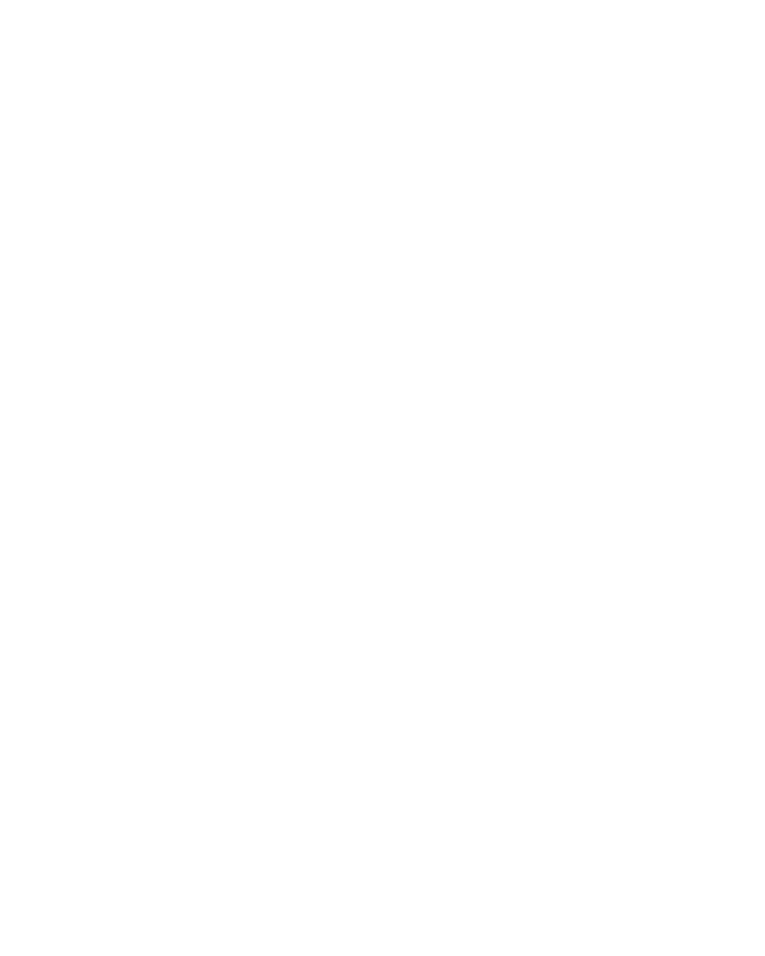
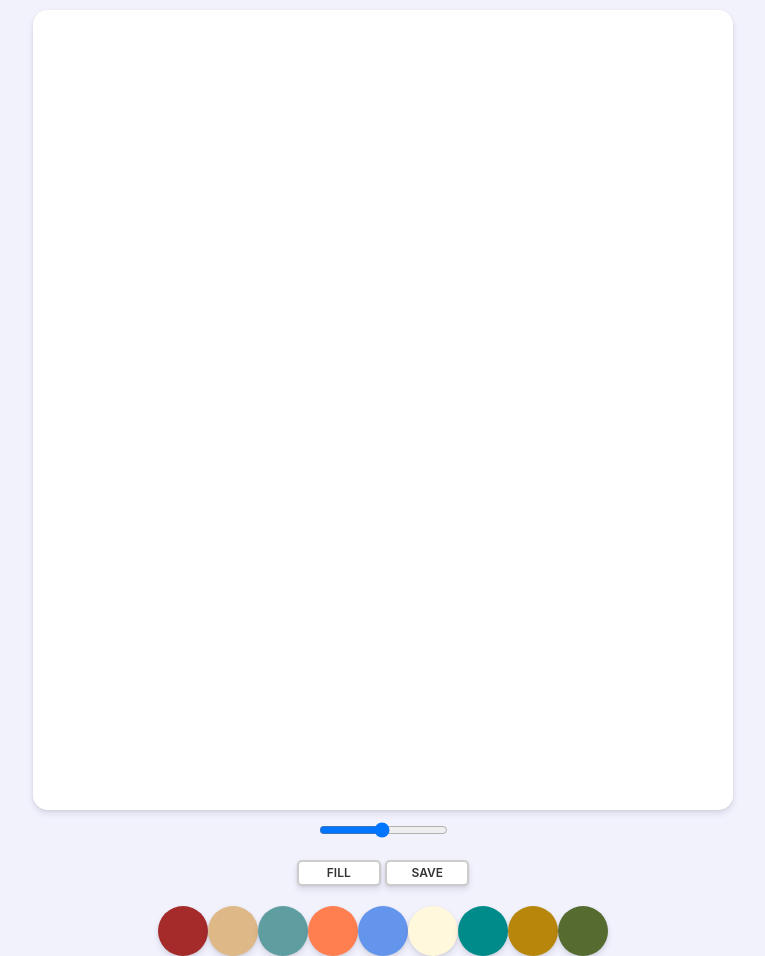
Before and after one commit to kkangmj/NomadCoders-PaintJS, a plain HTML site: page index.html in a window 1280 px wide. Shown: the whole page, without its empty margins (257-1022 px from the left). Before the commit the page ends 800 px from the top, so only its background shows below. Drawn offline with Linux system fonts and the light colour scheme.

Commit message:
feat: Add canvas drawing related functions
- Canvas 개발 완료

```diff
--- a/app.js
+++ b/app.js
@@ -0,0 +1,104 @@
+const canvas = document.getElementById("jsCanvas");
+const colors = document.getElementById("jsColors");
+const range = document.getElementById("jsRange");
+const mode = document.getElementById("jsMode");
+const save = document.getElementById("jsSave");
+
+const INITIAL_COLOR = "#a52a2a";
+
+const ctx = canvas.getContext("2d");
+
+ctx.fillStyle = "white";
+ctx.fillRect(0, 0, 700, 800);
+ctx.strokeStyle = INITIAL_COLOR;
+ctx.fillStyle = INITIAL_COLOR;
+ctx.lineWidth = 2.5;
+
+let painting = false;
+let filling = false;
+
+function startPainting(){
+    painting = true;
+}
+
+function stopPainting(){
+    painting = false;
+}
+
+function onMouseMove(event){
+    const offsetX = event.offsetX;
+    const offsetY = event.offsetY;
+
+    if (painting){
+        ctx.lineTo(offsetX, offsetY);
+        ctx.stroke();
+    } else{
+        ctx.beginPath();
+        ctx.moveTo(offsetX, offsetY);
+        ctx.closePath();
+    }
+}
+
+function changeColor(event){
+    const color = event.target.style.backgroundColor;
+    ctx.strokeStyle = color;
+    ctx.fillStyle = color;
+}
+
+function changeRange(){
+    ctx.lineWidth = range.value;
+}
+
+function changeMode(){
+    if (!filling){
+        ctx.fillRect(0, 0, 700, 800);
+        mode.innerHTML = "Paint";
+        filling = true;
+    } else{
+        mode.innerHTML = "Fill";
+        filling = false;
+    }
+}
+
+function changeFillColor(){
+    if (filling){
+        ctx.fillRect(0, 0, 700, 800);
+    }
+}
+
+function handleCM(event){
+    event.preventDefault();
+}
+
+function saveClick(){
+    const image = canvas.toDataURL("image/jpeg");
+    const link = document.createElement("a");
+    link.href = image;
+    link.download = "PaintJS.png";
+    link.click();
+}
+
+if (canvas){
+    canvas.addEventListener("mousemove", onMouseMove);
+    canvas.addEventListener("mousedown", startPainting);
+    canvas.addEventListener("mouseup", stopPainting);
+    canvas.addEventListener("mouseleave", stopPainting);
+    canvas.addEventListener("click", changeFillColor);
+    canvas.addEventListener("contextmenu", handleCM);
+}
+
+if (colors){
+    colors.addEventListener("click", changeColor);
+}
+
+if (range){
+    range.addEventListener("input", changeRange);
+}
+
+if (mode){
+    mode.addEventListener("click", changeMode);
+}
+
+if (save){
+    save.addEventListener("click", saveClick);
+}
--- a/index.html
+++ b/index.html
@@ -8,6 +8,27 @@
     <title>PaintJS</title>
 </head>
 <body>
+    <canvas id = "jsCanvas" class = "canvas" width = "700" height = "800"></canvas>
+    <div class = "controls">
+        <div class="controls__range">
+            <input type="range" id="jsRange" min="0.1" max="5.0" value="2.5" step="0.1"/>
+        </div>
+        <div class="controls__btns">
+            <button id="jsMode">Fill</button>
+            <button id="jsSave">Save</button>
+        </div>
+        <div class="controls__colors" id = "jsColors">
+            <div class="controls__color" style="background-color:#a52a2a;"></div>
+            <div class="controls__color" style="background-color: burlywood;"></div>
+            <div class="controls__color" style="background-color: cadetblue;"></div>
+            <div class="controls__color" style="background-color: coral;"></div>
+            <div class="controls__color" style="background-color: cornflowerblue;"></div>
+            <div class="controls__color" style="background-color: cornsilk;"></div>
+            <div class="controls__color" style="background-color: darkcyan;"></div>
+            <div class="controls__color" style="background-color: darkgoldenrod;"></div>
+            <div class="controls__color" style="background: darkolivegreen;"></div>
+        </div>
+    </div>
     <script src = "app.js"></script>
 </body>
 </html>
--- /dev/null
+++ b/reset.css
@@ -0,0 +1,43 @@
+html, body, div, span, applet, object, iframe,
+h1, h2, h3, h4, h5, h6, p, blockquote, pre,
+a, abbr, acronym, address, big, cite, code,
+del, dfn, em, img, ins, kbd, q, s, samp,
+small, strike, strong, sub, sup, tt, var,
+b, u, i, center,
+dl, dt, dd, ol, ul, li,
+fieldset, form, label, legend,
+table, caption, tbody, tfoot, thead, tr, th, td,
+article, aside, canvas, details, embed,
+figure, figcaption, footer, header, hgroup,
+menu, nav, output, ruby, section, summary,
+time, mark, audio, video {
+	margin: 0;
+	padding: 0;
+	border: 0;
+	font-size: 100%;
+	font: inherit;
+	vertical-align: baseline;
+}
+/* HTML5 display-role reset for older browsers */
+article, aside, details, figcaption, figure,
+footer, header, hgroup, menu, nav, section {
+	display: block;
+}
+body {
+	line-height: 1;
+}
+ol, ul {
+	list-style: none;
+}
+blockquote, q {
+	quotes: none;
+}
+blockquote:before, blockquote:after,
+q:before, q:after {
+	content: '';
+	content: none;
+}
+table {
+	border-collapse: collapse;
+	border-spacing: 0;
+}
--- a/styles.css
+++ b/styles.css
@@ -0,0 +1,65 @@
+@import "reset.css";
+
+body{
+    background-color:rgb(242, 242, 253);
+    font-family: -apple-system, BlinkMacSystemFont, 'Segoe UI', Roboto, Oxygen, Ubuntu, Cantarell, 'Open Sans', 'Helvetica Neue', sans-serif;
+    display: flex;
+    flex-direction: column;
+    align-items: center;
+    padding-top: 10px;
+}
+
+.canvas{
+    width: 700px;
+    height: 800px;
+    background-color: white;
+    border-radius: 15px;
+    box-shadow: 0 4px 6px rgba(50, 50, 93, 0.11), 0 1px 3px rgba(0, 0, 0, 0.08);
+}
+
+.controls{
+    margin-top: 10px;
+    display: flex;
+    flex-direction: column;
+    align-items: center;
+}
+
+.controls .controls__btns{
+    margin-bottom: 20px;
+}
+
+.controls__btns button{
+    all: unset;
+    cursor: pointer;
+    background-color: white;
+    padding: 5px 0px;
+    width: 80px;
+    text-align: center;
+    border-radius: 5px;
+    box-shadow: 0 4px 6px rgba(50, 50, 93, 0.11), 0 1px 3px rgba(0, 0, 0, 0.08);
+    border: 2px solid rgba(0, 0, 0, 0.2);
+    color: rgba(0, 0, 0, 0.8);
+    text-transform: uppercase;
+    font-weight:600;
+    font-size: 12px;
+}
+
+.controls__btns button:active{
+    transform: scale(0.98);
+}
+
+.controls .controls__colors{
+    display:flex
+}
+
+.controls__colors .controls__color {
+    width: 50px;
+    height: 50px;
+    border-radius: 25px;
+    cursor: pointer;
+    box-shadow: 0 4px 6px rgba(50, 50, 93, 0.11), 0 1px 3px rgba(0, 0, 0, 0.08);
+}
+
+.controls .controls__range{
+    margin-bottom: 20px;
+}
```
